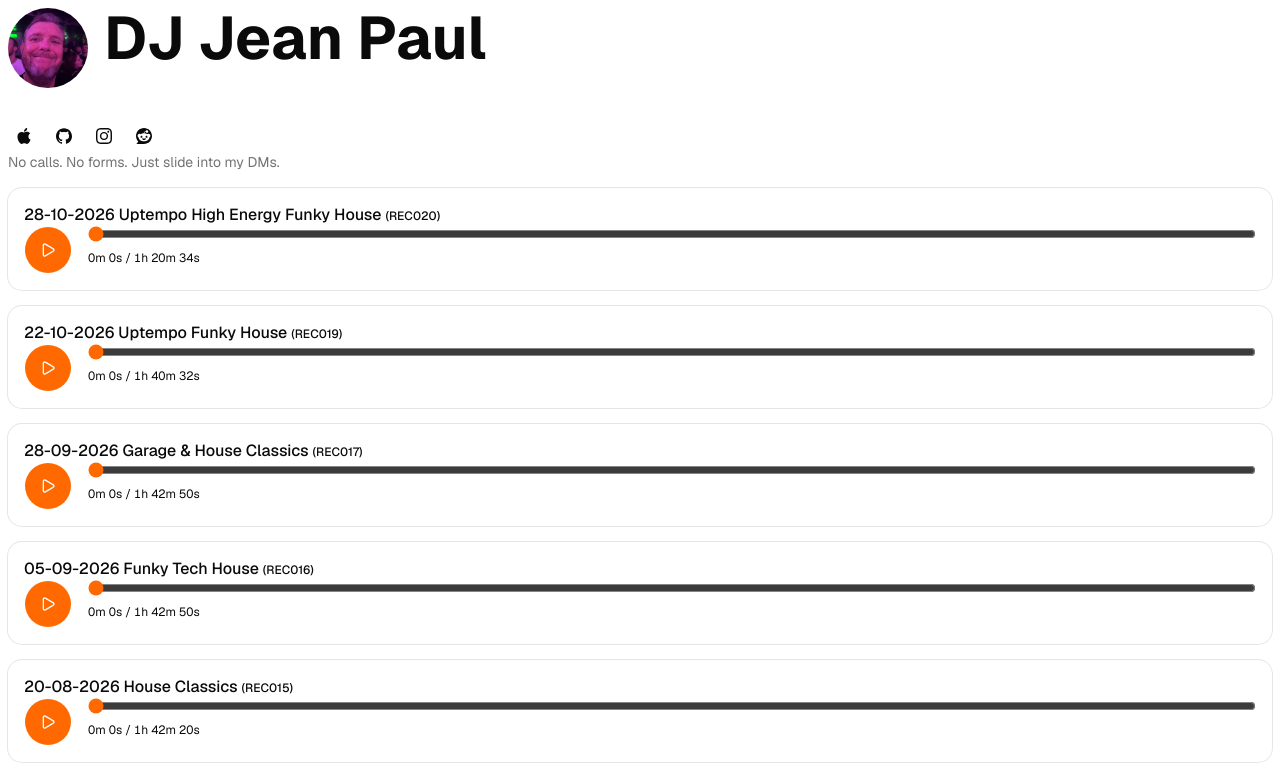
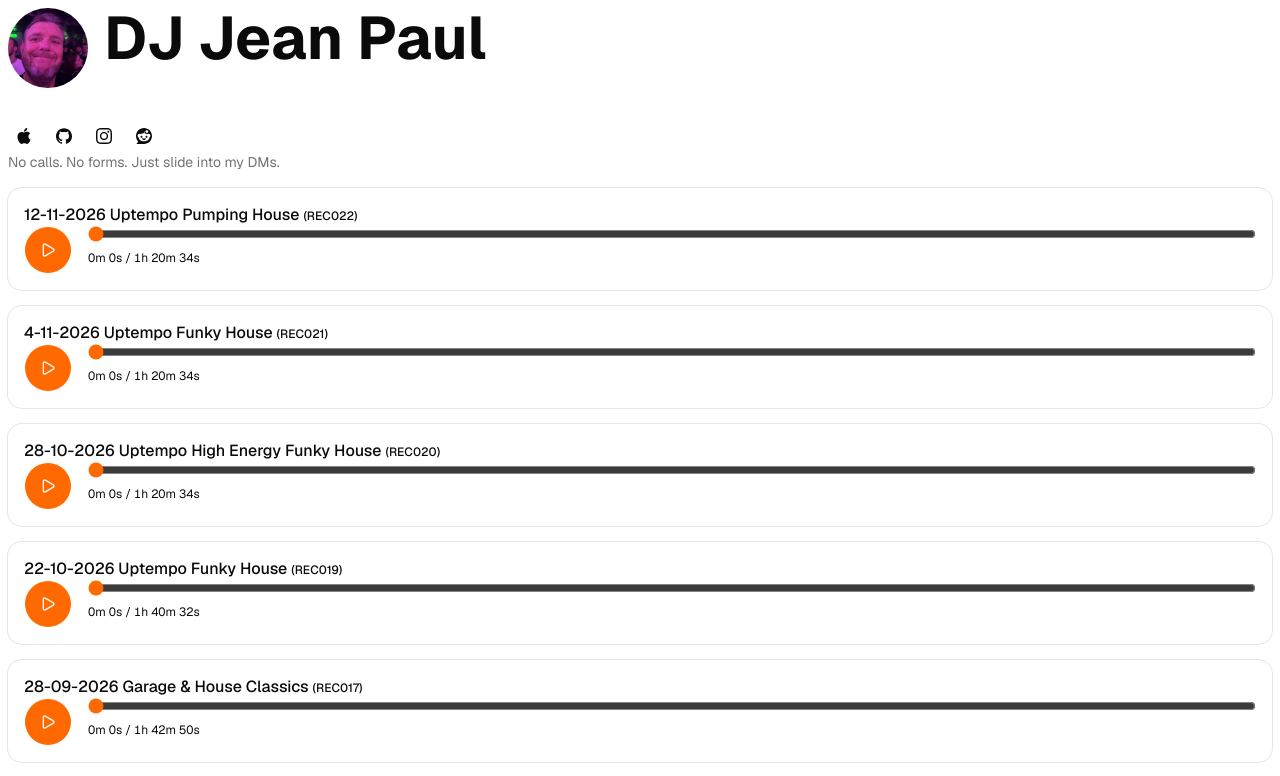
Before and after one commit to janpaul/elidon-website, a Next.js app: page /dj in a window 1280 px wide. Shown: the top 776 px of the page. Built offline with nearby package versions, Linux system fonts and the light colour scheme.

Commit message:
adds two new mixes

```diff
--- a/app/dj/mixes.ts
+++ b/app/dj/mixes.ts
@@ -40,4 +40,14 @@ export const mixes: MixType[] = [
     name: "28-10-2026 Uptempo High Energy Funky House",
     duration: _hms(1, 20, 34),
   },
+  {
+    file: "REC021",
+    name: "4-11-2026 Uptempo Funky House",
+    duration: _hms(1, 20, 34),
+  },
+  {
+    file: "REC022",
+    name: "12-11-2026 Uptempo Pumping House",
+    duration: _hms(1, 20, 34),
+  },
 ];
```
